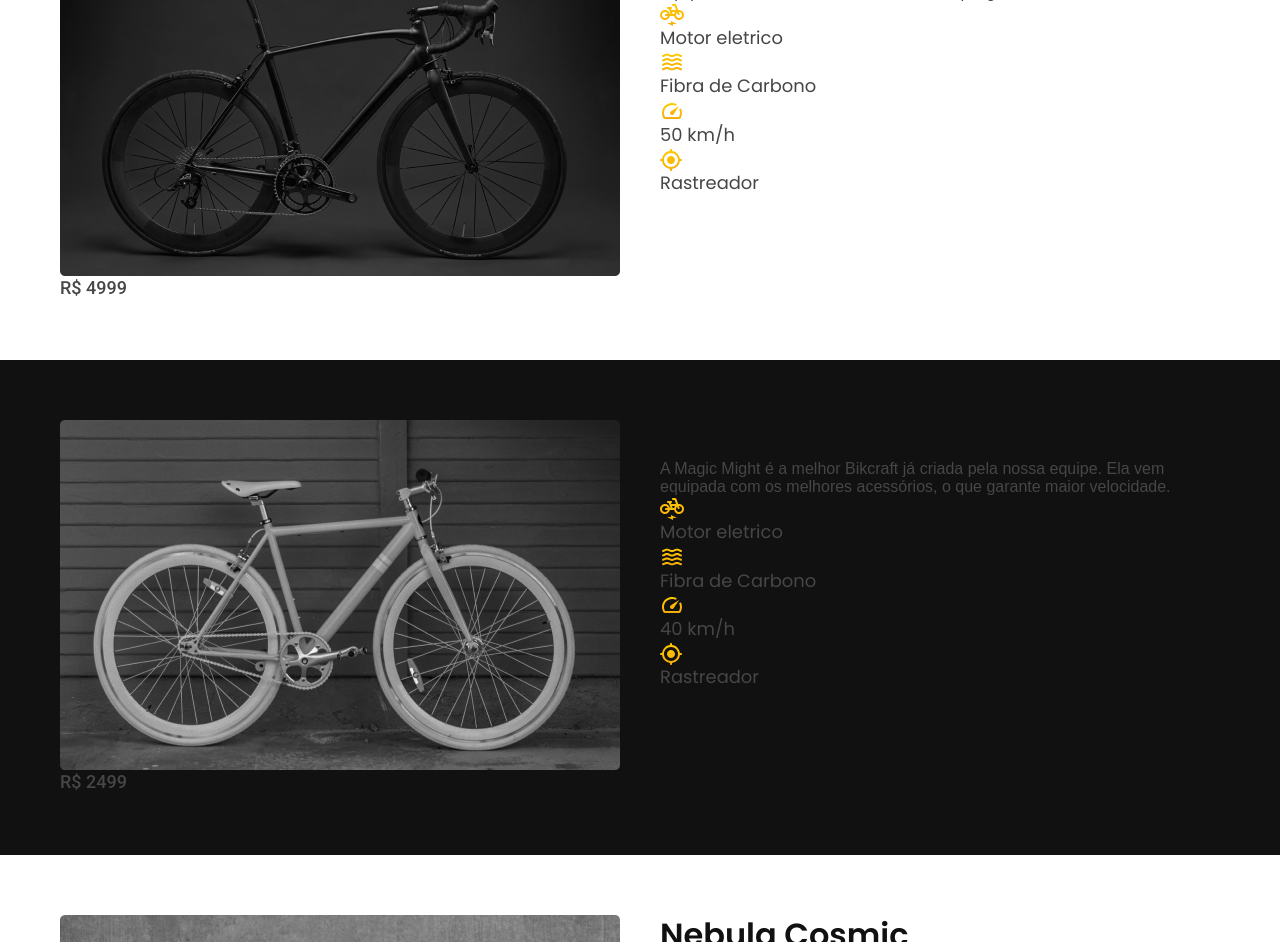
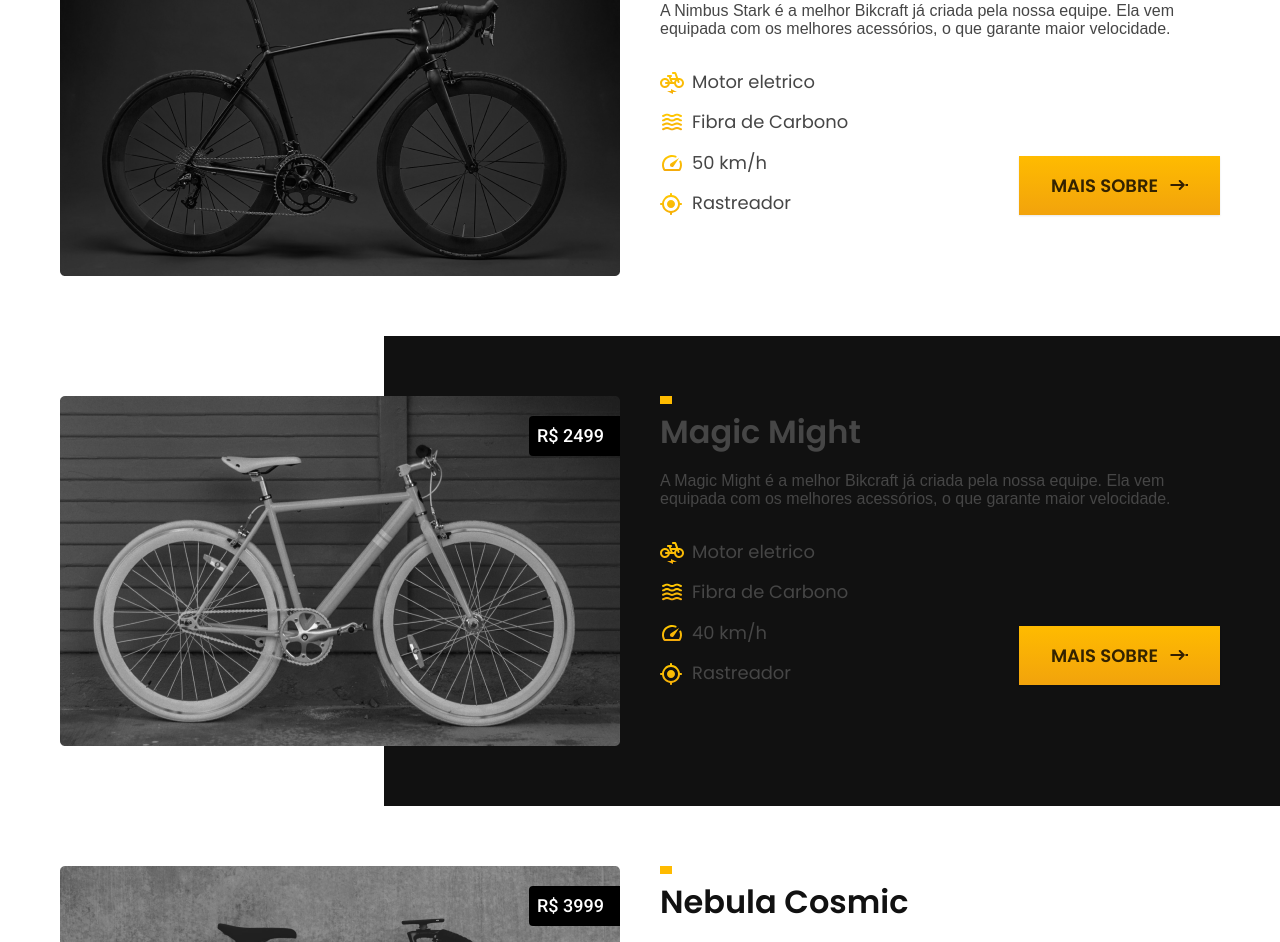
Before and after one commit to edgarvtt/bikcraft, a plain HTML site: page bicicleta.html in a window 1280 px wide. Shown: the part 444-1386 px from the top of the page. Drawn offline with Linux system fonts and the light colour scheme.

Commit message:
add page bicicletas

```diff
--- a/bicicleta.html
+++ b/bicicleta.html
@@ -54,7 +54,7 @@
             <div class="bicicletas contanier">
                 <div class="bicicletas-img">
                     <img src="./img/nimbus.png" alt="bikcraft cor preta">
-                    <span class="font-2-m cor-8">R$ 4999</span>
+                    <span class="font-2-m cor-0">R$ 4999</span>
                 </div>
             <div class="bicicletas-conteudo">
 
@@ -76,6 +76,8 @@
                         Rastreador</li>
 
                     </ul>
+                    <a class="botao seta teste1" href="./bicicleta/nimbus.html">Mais sobre</a>
+
                 </div>
             </div>
         </div>
@@ -84,11 +86,11 @@
             <div class="bicicletas contanier">
                 <div class="bicicletas-img">
                     <img src="./img/magic.png" alt="bikcraft cor cinza">
-                    <span class="font-2-m cor-8">R$ 2499</span>
+                    <span class="font-2-m cor-0">R$ 2499</span>
                 </div>
             <div class="bicicletas-conteudo">
 
-                <h2 class="font-1-xl">Magic Might</h2>
+                <h2 class="font-1-xl cor-8">Magic Might</h2>
                 <p class="font-2-s cor-8">A Magic Might é a melhor Bikcraft já criada pela nossa equipe.
                     Ela vem equipada com os melhores acessórios, o que garante maior velocidade.</p>
 
@@ -106,6 +108,8 @@
                         Rastreador</li>
 
                     </ul>
+                    <a class="botao seta" href="./bicicleta/magic.html">Mais sobre</a>
+
                 </div>
             </div>
         </div>
@@ -114,7 +118,7 @@
             <div class="bicicletas contanier">
                 <div class="bicicletas-img">
                     <img src="./img/nebulosa.png" alt="bikcraft cor preta">
-                    <span class="font-2-m cor-8">R$ 3999</span>
+                    <span class="font-2-m cor-0">R$ 3999</span>
                 </div>
             <div class="bicicletas-conteudo">
 
@@ -136,6 +140,7 @@
                         Rastreador</li>
 
                     </ul>
+                    <a class="botao seta" href="./bicicleta/nebula.html">Mais sobre</a>
                 </div>
             </div>
         </div>
--- a/css/bikes/bicicletas.css
+++ b/css/bikes/bicicletas.css
@@ -1,7 +1,7 @@
 .bicicletas-bg:nth-child(odd){
 
 
-    background: var(--cor-11);
+    background: linear-gradient(to right, var(--cor-00) 30% , var(--cor-11) 0%);
 
 
 }
@@ -16,16 +16,132 @@
 
 }
 
-.bicicletas-imagem span{
+.bicicletas-img span{
 
     background: var(--cor-12);
+    grid-area: 1/1;
+    place-self: start end;
+    margin-top: 20px;
+    border-radius: 4px 0 0 4px;
     display: block;
     padding: 8px 16px 8px 8px;
 
 
 }
 
-.bicicletas-imagem{
+.bicicletas-img img{
+
+    grid-area:1/1;
+}
+
+.bicicletas-img{
+
+    display: grid;
+
+}
+
+.bicicletas-conteudo{
+
+    display: grid;
+    grid-template-columns: 1fr auto;
+    align-content: center;
+    align-content: start;
+
+}
+
+.bicicletas h2,
+.bicicletas p {
+
+    grid-column: 1/-1;
+
+}
+
+.bicicletas h2{
+
+    margin-bottom: 20px;
+
+}
+
+.bicicletas h2::before{
+
+    content:"";
+    display: block;
+    width: 12px;
+    height: 8px;
+    background-color: var(--cor-p1);
+    margin-bottom: 8px;
+
+}
+
+.bicicletas p{
+
+    margin-bottom: 32px;
+
+}
+
+.bicicletas a{
+
+    place-self: end;
+}
+
+.bicicletas li{
+
+    display: flex;
+    align-items: center;
+
+}
+
+.bicicletas ul{
+
+    display: grid;
+    gap: 16px;
+}
 
 
+.bicicletas-conteudo img{
+
+    width: 24px;
+    margin-right: 8px;
+
 }
+
+@media (max-width: 800px){
+
+    .bicicletas {
+
+        grid-template-columns: 1fr;
+        gap: 20px;
+        padding-top: 40px;
+        padding-bottom: 40px;
+
+    }
+
+    .bicicletas-bg:nth-child(odd){
+
+
+        background: var(--cor-11);
+
+    }
+
+}
+
+@media (max-width: 600px){
+
+    .bicicletas-conteudo{
+        grid-template-columns: 1fr;
+    }
+
+    .bicicletas ul{
+        font-size: 1rem ;
+        grid-template-columns: 1fr 1fr;
+        margin-bottom: 32px;
+
+    }
+
+    .bicicletas a{
+
+        place-self: start;
+
+    }
+
+}
--- a/css/utilidades/componentes.css
+++ b/css/utilidades/componentes.css
@@ -65,6 +65,31 @@
     color: var(--cor-00)
 }
 
+.botao.seta{
+
+    display: flex;
+    align-items: center;
+
+}
+
+.botao.seta::after{
+
+    content: "";
+    display: inline-block;
+    width: 18px;
+    height: 10px;
+    margin-left: 12px;
+    background: url("../../img/icons/seta.svg");
+    transition: transform 0.2s;
+
+}
+
+.botao.seta:hover::after{
+
+    transform: translateX(4px);
+
+}
+
 @media (max-width: 600px) {
 
 
```
Also changed, not shown: img/icons/seta.svg (added).
